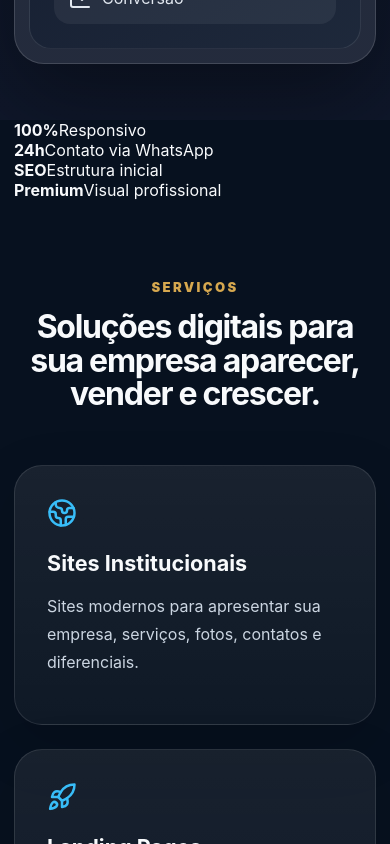
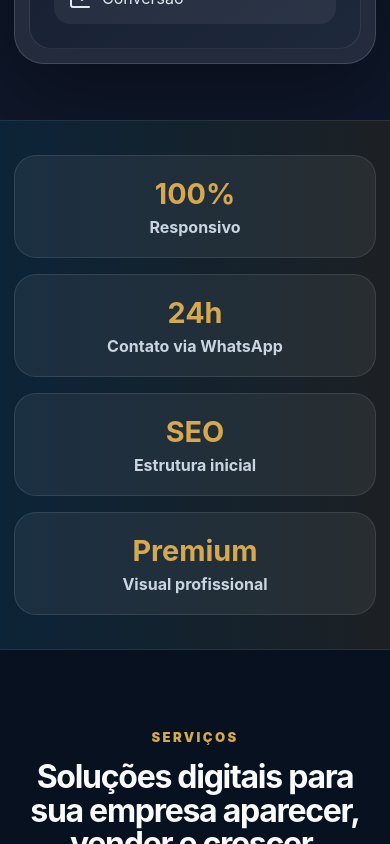
Before and after one commit to octaviano12-prog/octavianogigital, a React (Vite) app: page / in a window 390 px wide. Shown: the part 1360-2204 px from the top of the page. Built offline with nearby package versions, Linux system fonts and the light colour scheme.

Commit message:
Corrigir CSS das seções novas do portfólio e depoimentos

```diff
--- a/src/style.css
+++ b/src/style.css
@@ -47,19 +47,25 @@ h1 { font-size: clamp(2.8rem, 6vw, 5.6rem); line-height: .95; letter-spacing: -0
 .card-list { display: grid; gap: 12px; }
 .card-list div { display: flex; gap: 10px; align-items: center; background: rgba(255,255,255,.06); padding: 14px; border-radius: 16px; color: #e2e8f0; }
 
+.stats-band { padding: 34px 0; background: linear-gradient(90deg, rgba(56,189,248,.11), rgba(214,168,79,.10)); border-top: 1px solid rgba(255,255,255,.08); border-bottom: 1px solid rgba(255,255,255,.08); }
+.stats-grid { display: grid; grid-template-columns: repeat(4, 1fr); gap: 16px; }
+.stats-grid div { padding: 20px; border-radius: 22px; background: rgba(255,255,255,.06); border: 1px solid rgba(255,255,255,.10); text-align: center; }
+.stats-grid strong { display: block; font-size: 1.8rem; color: #d6a84f; }
+.stats-grid span { display: block; color: #cbd5e1; margin-top: 6px; font-weight: 700; }
+
 .section { padding: 110px 0; }
 .section-title { text-align: center; max-width: 840px; margin: 0 auto 54px; }
 .section-title.left { text-align: left; margin-left: 0; }
 .section-title span { color: #d6a84f; text-transform: uppercase; letter-spacing: .18em; font-weight: 900; font-size: .82rem; }
 .section-title h2 { font-size: clamp(2rem, 4vw, 3.6rem); line-height: 1.05; margin: 14px 0 0; letter-spacing: -0.04em; }
-.services-grid, .plans-grid, .benefits-grid { display: grid; grid-template-columns: repeat(3, 1fr); gap: 24px; }
-.service-card, .plan-card, .benefits-grid article, .step-card { padding: 32px; border-radius: 28px; background: linear-gradient(180deg, rgba(255,255,255,.075), rgba(255,255,255,.035)); border: 1px solid rgba(255,255,255,.11); transition: .25s ease; box-shadow: 0 20px 60px rgba(0,0,0,.14); }
-.service-card:hover, .plan-card:hover, .benefits-grid article:hover, .step-card:hover { transform: translateY(-6px); border-color: rgba(214,168,79,.5); }
+.services-grid, .plans-grid, .benefits-grid, .portfolio-cards, .testimonials-grid { display: grid; grid-template-columns: repeat(3, 1fr); gap: 24px; }
+.service-card, .plan-card, .benefits-grid article, .step-card, .portfolio-cards article, .testimonials-grid article { padding: 32px; border-radius: 28px; background: linear-gradient(180deg, rgba(255,255,255,.075), rgba(255,255,255,.035)); border: 1px solid rgba(255,255,255,.11); transition: .25s ease; box-shadow: 0 20px 60px rgba(0,0,0,.14); }
+.service-card:hover, .plan-card:hover, .benefits-grid article:hover, .step-card:hover, .portfolio-cards article:hover, .testimonials-grid article:hover { transform: translateY(-6px); border-color: rgba(214,168,79,.5); }
 .service-card svg, .benefits-grid svg { color: #38bdf8; }
-.service-card h3, .benefits-grid h3 { font-size: 1.35rem; margin: 18px 0 10px; }
-.service-card p, .muted, .about p, .cta p, .plan-card p, .benefits-grid p { color: #cbd5e1; line-height: 1.75; }
+.service-card h3, .benefits-grid h3, .portfolio-cards h3 { font-size: 1.35rem; margin: 18px 0 10px; }
+.service-card p, .muted, .about p, .cta p, .plan-card p, .benefits-grid p, .portfolio-cards p, .testimonials-grid p { color: #cbd5e1; line-height: 1.75; }
 .dark-section { background: #0b1424; border-top: 1px solid rgba(255,255,255,.08); border-bottom: 1px solid rgba(255,255,255,.08); }
-.audience-section, .process-section { background: radial-gradient(circle at 50% 0%, rgba(56,189,248,.08), transparent 35%), #07111f; }
+.audience-section, .process-section, .portfolio-section { background: radial-gradient(circle at 50% 0%, rgba(56,189,248,.08), transparent 35%), #07111f; }
 .audience-grid { display: grid; grid-template-columns: repeat(4, 1fr); gap: 16px; }
 .audience-grid div { display: flex; align-items: center; gap: 10px; padding: 18px 20px; border-radius: 18px; background: rgba(255,255,255,.06); border: 1px solid rgba(255,255,255,.1); color: #e2e8f0; font-weight: 700; }
 .audience-grid svg { color: #d6a84f; }
@@ -72,10 +78,11 @@ h1 { font-size: clamp(2.8rem, 6vw, 5.6rem); line-height: .95; letter-spacing: -0
 .plan-card ul { list-style: none; padding: 0; margin: 22px 0 0; display: grid; gap: 12px; flex: 1; }
 .plan-card li { display: flex; align-items: center; gap: 10px; color: #e2e8f0; }
 .plan-card li svg { color: #22c55e; flex: 0 0 auto; }
-.portfolio-grid { display: grid; grid-template-columns: 1fr 1fr; gap: 60px; align-items: center; }
-.portfolio-list { display: grid; gap: 14px; }
-.portfolio-list div { display: flex; align-items: center; gap: 12px; padding: 18px; border-radius: 18px; background: rgba(255,255,255,.06); border: 1px solid rgba(255,255,255,.09); }
-.portfolio-list svg { color: #d6a84f; }
+.portfolio-thumb { height: 180px; border-radius: 22px; display: grid; place-items: center; background: linear-gradient(135deg, rgba(56,189,248,.22), rgba(214,168,79,.20)); border: 1px solid rgba(255,255,255,.10); margin-bottom: 22px; }
+.portfolio-thumb svg { width: 58px; height: 58px; color: #d6a84f; }
+.testimonials-grid article { min-height: 250px; display: flex; flex-direction: column; justify-content: space-between; }
+.stars { color: #facc15; letter-spacing: .12em; margin-bottom: 18px; }
+.testimonials-grid strong { color: #f8fafc; margin-top: 18px; display: block; }
 .steps-grid { display: grid; grid-template-columns: repeat(4, 1fr); gap: 18px; counter-reset: steps; }
 .step-card span { color: #d6a84f; font-size: .9rem; font-weight: 900; letter-spacing: .12em; }
 .step-card h3 { font-size: 1.25rem; line-height: 1.25; margin: 18px 0 0; }
@@ -99,9 +106,9 @@ footer { padding: 34px 0; border-top: 1px solid rgba(255,255,255,.08); color: #9
 @media (max-width: 1000px) {
   nav { display: none; }
   .hero { min-height: auto; padding: 80px 0; }
-  .hero-grid, .portfolio-grid, .about-grid { grid-template-columns: 1fr; }
-  .services-grid, .plans-grid, .benefits-grid { grid-template-columns: 1fr; }
-  .audience-grid { grid-template-columns: repeat(2, 1fr); }
+  .hero-grid, .about-grid { grid-template-columns: 1fr; }
+  .services-grid, .plans-grid, .benefits-grid, .portfolio-cards, .testimonials-grid { grid-template-columns: 1fr; }
+  .stats-grid, .audience-grid { grid-template-columns: repeat(2, 1fr); }
   .steps-grid { grid-template-columns: 1fr 1fr; }
   .checks { grid-template-columns: 1fr; }
   .plan-card.featured { transform: none; }
@@ -117,7 +124,7 @@ footer { padding: 34px 0; border-top: 1px solid rgba(255,255,255,.08); color: #9
   .hero { padding: 56px 0; }
   .hero-card { transform: none; }
   .screen { min-height: auto; padding: 24px; }
-  .audience-grid, .steps-grid { grid-template-columns: 1fr; }
+  .stats-grid, .audience-grid, .steps-grid { grid-template-columns: 1fr; }
   .section { padding: 76px 0; }
   .cta-box { padding: 44px 20px; }
 }
```
